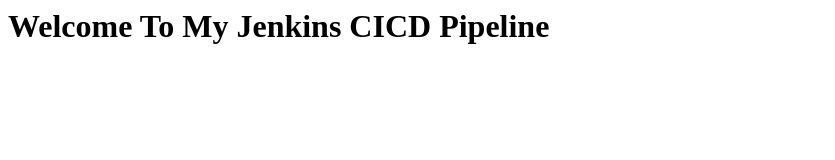
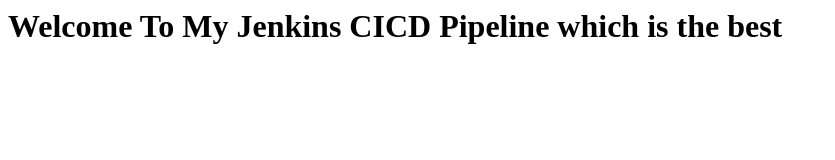
Before and after one commit to ndamnjogho6/CICDwebsite, a plain HTML site: page index.html in a window 1280 px wide. Shown: the whole page, without its empty margins (0-835 px from the left). Drawn offline with Linux system fonts and the light colour scheme.

Commit message:
Added more details

```diff
--- a/index.html
+++ b/index.html
@@ -1,6 +1,6 @@
 <html>
 <title>Jenkins CICD Pipeline Demo</title>
 <body>
-<h1>Welcome To My Jenkins CICD Pipeline</h1>
+<h1>Welcome To My Jenkins CICD Pipeline which is the best</h1>
 </body>
 </html>
```
